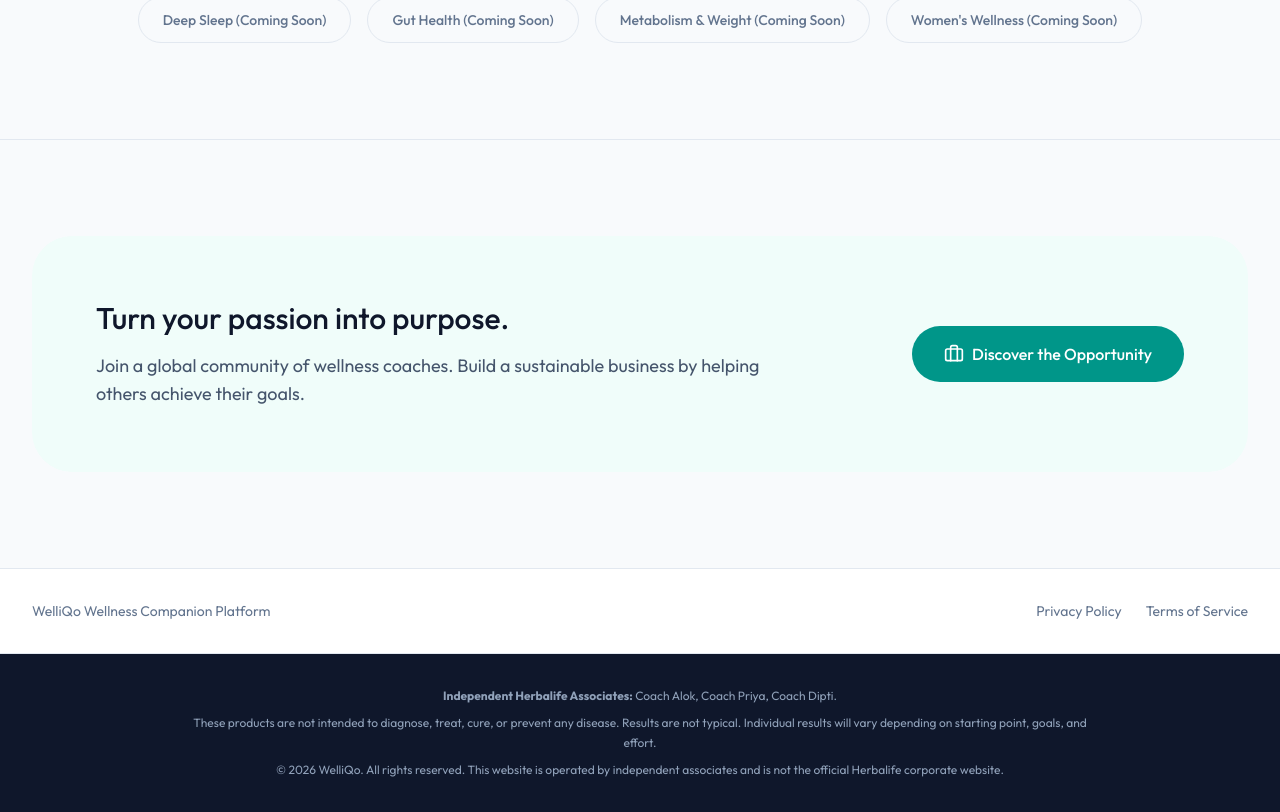
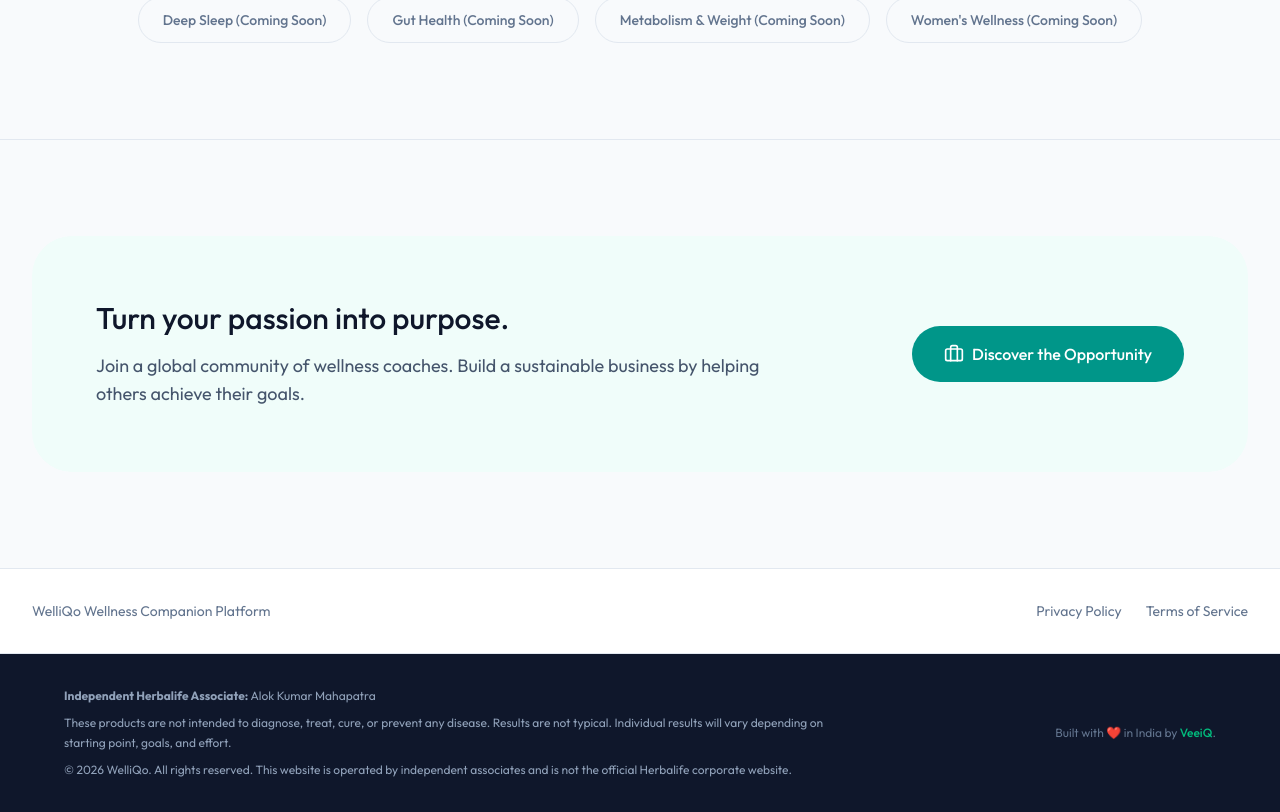
Before and after one commit to veeiq/WelliQo, a Next.js app in the folder apps/web/: page / in a window 1280 px wide. Shown: the part 2432-3244 px from the top of the page. Built offline with nearby package versions, Linux system fonts and the light colour scheme.

Commit message:
feat: update footer layout and branding as requested

```diff
--- a/apps/web/src/app/layout.tsx
+++ b/apps/web/src/app/layout.tsx
@@ -31,10 +31,11 @@ export default function RootLayout({ children }: Readonly<{ children: ReactNode
           </main>
 
           {/* Global Herbalife Compliance Footer */}
-          <footer className="w-full bg-slate-900 text-slate-400 py-8 px-4 text-center text-xs leading-relaxed border-t border-slate-800 mt-auto">
-            <div className="max-w-4xl mx-auto space-y-2">
+          <footer className="w-full bg-slate-900 text-slate-400 py-8 px-4 text-xs leading-relaxed border-t border-slate-800 mt-auto">
+            <div className="max-w-6xl mx-auto flex flex-col md:flex-row justify-between items-start md:items-center gap-8">
+              <div className="space-y-2 max-w-3xl text-left">
                 <p>
-                <strong>Independent Herbalife Associates:</strong> Coach Alok, Coach Priya, Coach Dipti.
+                  <strong>Independent Herbalife Associate:</strong> Alok Kumar Mahapatra
                 </p>
                 <p>
                   These products are not intended to diagnose, treat, cure, or prevent any disease. Results are not typical. Individual results will vary depending on starting point, goals, and effort.
@@ -43,6 +44,10 @@ export default function RootLayout({ children }: Readonly<{ children: ReactNode
                   © {new Date().getFullYear()} WelliQo. All rights reserved. This website is operated by independent associates and is not the official Herbalife corporate website.
                 </p>
               </div>
+              <div className="flex-shrink-0 text-slate-500 md:text-right">
+                <p>Built with ❤️ in India by <a href="https://veeiq.com/" target="_blank" rel="noopener noreferrer" className="text-emerald-500 hover:text-emerald-400 font-medium">VeeiQ</a>.</p>
+              </div>
+            </div>
           </footer>
         </ThemeProvider>
       </body>
--- a/packages/ui/src/components/assessment/inputs/weight-input.tsx
+++ b/packages/ui/src/components/assessment/inputs/weight-input.tsx
@@ -8,12 +8,20 @@ export function WeightInput({ value, onChangeValue, disabled }: Readonly<NumberI
   const currentKg = value ? Math.round(value) : 70; // default 70kg
   const currentLb = value ? Math.round(value * 2.20462) : 154; // default 154lbs
 
-  const handleKgChange = (kg: number) => {
+  const handleKgChange = (kg: number | undefined) => {
+    if (kg === undefined) {
+      onChangeValue(undefined);
+      return;
+    }
     onChangeValue(kg);
   };
 
-  const handleLbChange = (lb: number) => {
-    onChangeValue(Math.round(lb / 2.20462));
+  const handleLbChange = (lb: number | undefined) => {
+    if (lb === undefined) {
+      onChangeValue(undefined);
+      return;
+    }
+    onChangeValue(lb / 2.20462);
   };
 
   return (
```
Lines whose indentation alone changed are shown as unchanged.
